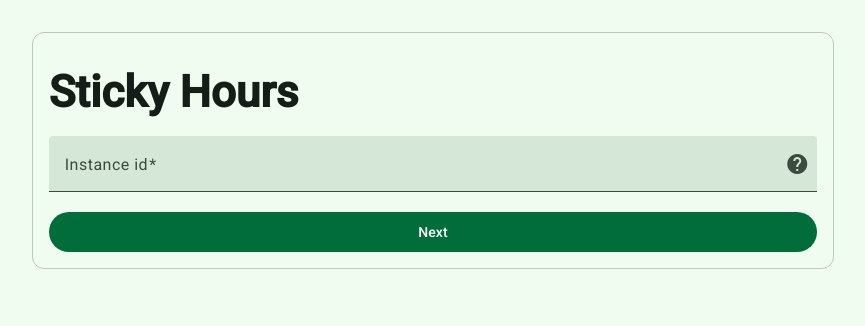
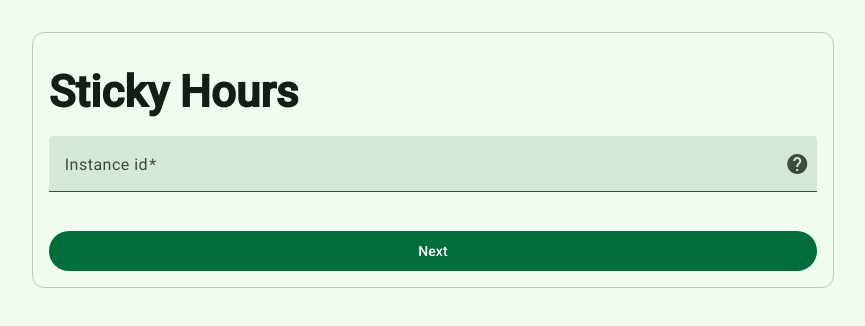
Before and after one commit to MrStickyPiston/StickyHours-web, an Angular app: page / in a window 1280 px wide. Shown: the top 326 px of the page, without its empty margins (207-1072 px from the left). Built offline with nearby package versions, Linux system fonts and the light colour scheme.

Commit message:
fix accesibilty on login: pressing enter now goes to next step (or submits) instead of opening the help dialog

```diff
--- a/src/app/pages/login/login.component.html
+++ b/src/app/pages/login/login.component.html
@@ -1,6 +1,16 @@
 <form>
 
+    <!--
+        Reversed order because HTML selects the first button as the form submit on enter button.
+        When not reversed this makes the first button the dialog button, and that is unintuitive.
+        In the css this is done by setting the display of the form to flex and the flex direction to column-reverse.
+    -->
+
     @if (!route_instance) {
+        <button mat-flat-button color="secondary" (click)="next()">Next</button>
+
+        <br>
+
         <mat-form-field>
             <mat-label>Instance id</mat-label>
             <input matInput id="instance-id" [(ngModel)]="instance" [ngModelOptions]="{standalone: true}" required [matAutocomplete]="auto">
@@ -15,13 +25,14 @@
                 <mat-icon>help</mat-icon>
             </button>
         </mat-form-field>
+    } @else {
+
+        <button mat-flat-button color="primary" (click)="submit()">Login</button>
+        <mat-checkbox [(ngModel)]="remember_token" [ngModelOptions]="{standalone: true}">Stay logged in</mat-checkbox>
 
         <br>
 
-        <button mat-flat-button color="secondary" (click)="next()">Next</button>
-    } @else {
-
-        <mat-form-field (keydown.enter)="submit()">
+        <mat-form-field>
             <mat-label>Linkcode</mat-label>
             <input matInput id="linkcode" type="password" [(ngModel)]="linkcode" [ngModelOptions]="{standalone: true}" required>
 
@@ -29,11 +40,6 @@
                 <mat-icon>help</mat-icon>
             </button>
         </mat-form-field>
-
-        <br>
-
-        <mat-checkbox [(ngModel)]="remember_token" [ngModelOptions]="{standalone: true}">Stay logged in</mat-checkbox>
-        <button mat-flat-button color="primary" (click)="submit()">Login</button>
     }
 
 </form>
--- a/src/app/pages/login/login.component.scss
+++ b/src/app/pages/login/login.component.scss
@@ -1,3 +1,10 @@
+form {
+    display: flex;
+
+    // Explained in login.component.html
+    flex-direction: column-reverse;
+}
+
 mat-form-field {
     width: 100%;
 }
--- a/src/app/pages/login/login.component.ts
+++ b/src/app/pages/login/login.component.ts
@@ -95,6 +95,7 @@ export class LoginComponent {
   }
 
   openInstanceidDialog() {
+    if (this)
     this.dialog.open(DialogInstanceid, {});
   }
 
```
